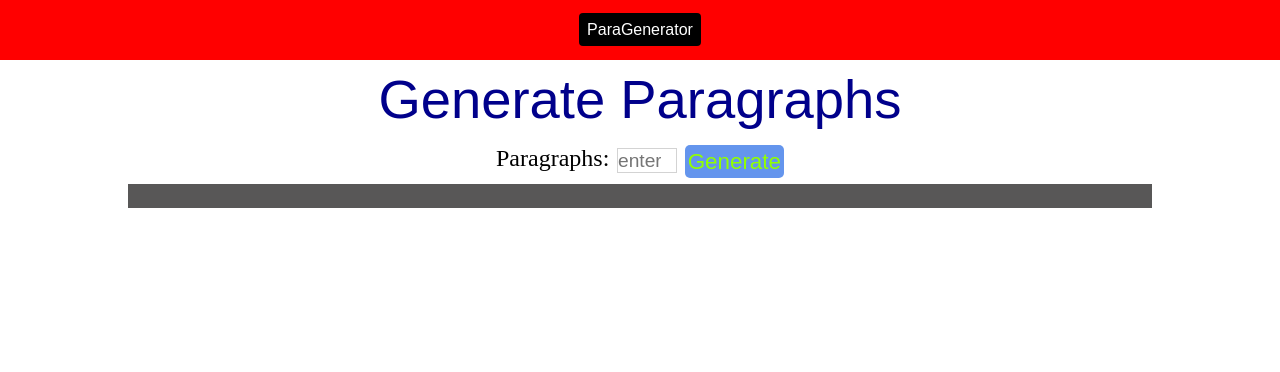
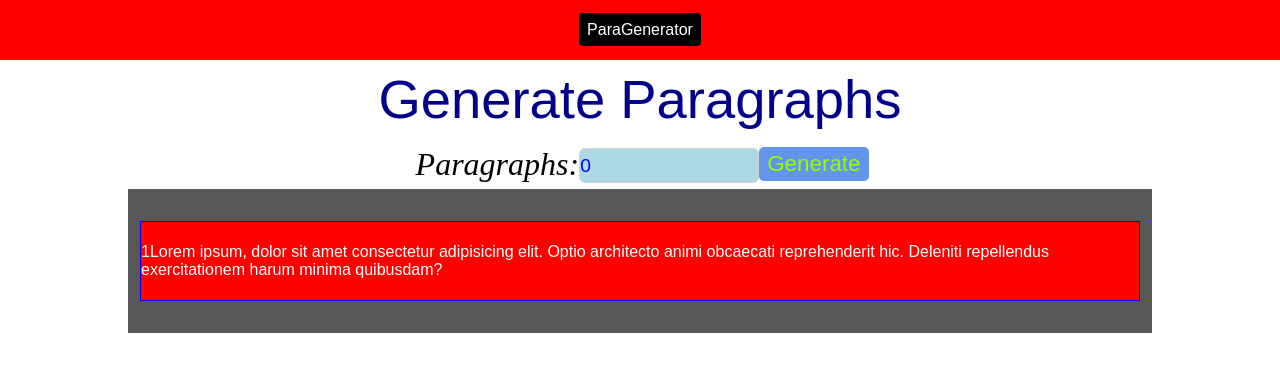
Before and after one commit to RMHamzaArif89/ReactJs-Mini-Projects, a React (Vite) app in the folder ReactMini_Pro11_to_15/: page /paragen in a window 1280 px wide. Both pictures are taken after a click on the button "Generate". Shown: the top 372 px of the page. Built offline with nearby package versions, Linux system fonts and the light colour scheme.

Commit message:
using useState if condition & slise method created the paragraph generator...

```diff
--- a/ReactMini_Pro11_to_15/src/components/randomParaGen/ParaGen.jsx
+++ b/ReactMini_Pro11_to_15/src/components/randomParaGen/ParaGen.jsx
@@ -1,29 +1,48 @@
 import React, { useState } from 'react'
 import './paragen.css'
-import { preprocessCSS } from 'vite'
+import Data from './text'
+
 
 function ParaGen() {
-    const [val,setVal]=useState()
+    let [val,setVal]= useState(0)
+    const [data,setData]= useState([])
+
 
     const inpVal=(e)=>{
-    //    let v=e.target.value
-    //    setVal(v)
-    //    console.log(val)
+       let v=e.target.value
+       setVal(v)
+    }
+    let d
+    const generate=(e)=>{
+        e.preventDefault()
+        let number= parseInt(val)
+        if(val<1){
+            val = 1;
+        }
+        if(val>9){
+            val=8
+        }
+        setData(Data.slice(0,val))
     }
 
+
   return (
-    <div class="paragen">
-    <div class="heading">Generate Paragraphs</div>
-    <div class="pa">
+    <div className="paragen">
+    <div className="heading">Generate Paragraphs</div>
+    <div className="pa">
         <label for="">Paragraphs:</label>
-        <input type="number" value='' placeholder="enter" id="number" onChange={inpVal}/>
-        <button type="submit" class="generate">Generate</button>
+        <input type="number" value={val} placeholder="enter" id="number" onChange={inpVal}/>
+        <button type="submit" className="generate" onClick={generate}>Generate</button>
     </div>
 
 
-    <div class="con-text">
-
-    </div>
+<div className="con-text">
+    {data.map((i,index)=>{
+        return (
+            <p key={index}>{i}</p>
+        )
+    })}
+</div>
 </div>
   )
 }
--- a/ReactMini_Pro11_to_15/src/components/randomParaGen/paragen.css
+++ b/ReactMini_Pro11_to_15/src/components/randomParaGen/paragen.css
@@ -18,29 +18,32 @@
 }
 
 .pa {
-    width: 300px;
-    height: 45px;
-    display: inline-block;
+    width: 45%;
+    height:5%;
     background: white;
     display: flex;
-    justify-content: space-between;
+    justify-content: space-around;
+    align-items: center;
     padding: 6px;
 
 }
 
 .pa label {
-    font-size: 24px;
+    font-size: 2rem;
     color: black;
-
+     font-family: serif;
+     font-style: italic;
 
 }
 
 .pa input {
     outline: none;
     border: none;
-    width: 60px;
-    height: 25px;
+    width: 180px;
+    height: 35px;
     border: 1px solid lightgray;
+    background: lightblue;
+    border-radius: 6px;
     position: relative;
     margin-top: 3px;
     font-size: 1.2rem;
@@ -51,7 +54,7 @@
 .pa button {
     background-color: cornflowerblue;
     font-size: 1.4rem;
-    padding: 3px;
+    padding: 4px 8px;
     color: rgb(145, 255, 0);
     border: none;
     border-radius: 5px;
@@ -67,12 +70,24 @@
     width: 100%;
     height: auto;
     padding: 12px;
+    display: flex;
+    align-items: center;
+    flex-direction: column;
 }
 .con-text p{
+    width: 100%;
+    height: 80px;
+    display: flex;
+    align-items: center;
+    justify-content: center;
+
+    background: red;
+    border: 1px solid blue;
+    margin: 2% 0;
     color: white;
     font-size: 1rem;
     font-family: sans-serif;
-    display: block;
+
 }
 
 
--- a/ReactMini_Pro11_to_15/src/components/randomParaGen/text.js
+++ b/ReactMini_Pro11_to_15/src/components/randomParaGen/text.js
@@ -1,7 +1,14 @@
-[
-    "one lreofkl fjd fjdlk djl djd dj ","two j fdklj fdjd jdkd djdlk jkl ","three Lorem ipsum dolor sit amet consectetur adipisicing elit. Dolores nam aspernatur voluptatibus facere asperiores porro necessitatibus eaque, voluptatum quasi totam ut eveniet quibusdam sint ab illo assumenda quas ducimus! Maxime nobis culpa iusto exercitationem aliquid aliquam vel earum quibusdam fugit. Sequi ducimus laudantium, odit omnis quis fuga expedita sit minima iure. Quasi, libero. Voluptas minima repellat doloremque iste aperiam neque, magni fuga earum officia dignissimos atque suscipit, unde laudantium numquam ad sequi deleniti. Harum amet repellendus libero sit eius, natus odit omnis molestias rem ipsam hic laborum? Odit voluptatibus delectus magni, deleniti autem obcaecati quod voluptates repellat eius provident nemo, natus sunt fugiat incidunt unde maxime. Id porro suscipit consequatur sit quibusdam architecto repudiandae, et itaque vel doloribus ea perferendis blanditiis expedita voluptates possimus ad distinctio reiciendis ipsam delectus tempora doloremque? Nostrum delectus rem quidem quisquam adipisci nisi a assumenda",
-    "four Lorem ipsum dolor sit amet consectetur adipisicing elit. Dolores nam aspernatur voluptatibus facere asperiores porro necessitatibus eaque, voluptatum quasi totam ut eveniet quibusdam sint ab illo assumenda quas ducimus! Maxime nobis culpa iusto exercitationem aliquid aliquam vel earum quibusdam fugit. Sequi ducimus laudantium, odit omnis quis fuga expedita sit minima iure. Quasi, libero. Voluptas minima repellat doloremque iste aperiam neque, magni fuga earum officia dignissimos atque suscipit, unde laudantium numquam ad sequi deleniti. Harum amet repellendus libero sit eius, natus odit omnis molestias rem ipsam hic laborum? Odit voluptatibus delectus magni, deleniti autem obcaecati quod voluptates repellat eius provident nemo, natus sunt fugiat incidunt unde maxime. Id porro suscipit consequatur sit quibusdam architecto repudiandae, et itaque vel doloribus ea perferendis blanditiis expedita voluptates possimus ad distinctio reiciendis ipsam delectus tempora doloremque? Nostrum delectus rem quidem quisquam adipisci nisi a assumenda",
-    " five Lorem ipsum dolor sit amet consectetur adipisicing elit. Dolores nam aspernatur voluptatibus facere asperiores porro necessitatibus eaque, voluptatum quasi totam ut eveniet quibusdam sint ab illo assumenda quas ducimus! Maxime nobis culpa iusto exercitationem aliquid aliquam vel earum quibusdam fugit. Sequi ducimus laudantium, odit omnis quis fuga expedita sit minima iure. Quasi, libero. Voluptas minima repellat doloremque iste aperiam neque, magni fuga earum officia dignissimos atque suscipit, unde laudantium numquam ad sequi deleniti. Harum amet repellendus libero sit eius, natus odit omnis molestias rem ipsam hic laborum? Odit voluptatibus delectus magni, deleniti autem obcaecati quod voluptates repellat eius provident nemo, natus sunt fugiat incidunt unde maxime. Id porro suscipit consequatur sit quibusdam architecto repudiandae, et itaque vel doloribus ea perferendis blanditiis expedita voluptates possimus ad distinctio reiciendis ipsam delectus tempora doloremque? Nostrum delectus rem quidem quisquam adipisci nisi a assumenda?",
-    " six Lorem ipsum dolor sit amet consectetur adipisicing elit. Dolores nam aspernatur voluptatibus facere asperiores porro necessitatibus eaque, voluptatum quasi totam ut eveniet quibusdam sint ab illo assumenda quas ducimus! Maxime nobis culpa iusto exercitationem aliquid aliquam vel earum quibusdam fugit. Sequi ducimus laudantium, odit omnis quis fuga expedita sit minima iure. Quasi, libero. Voluptas minima repellat doloremque iste aperiam neque, magni fuga earum officia dignissimos atque suscipit, unde laudantium numquam ad sequi deleniti. Harum amet repellendus libero sit eius, natus odit omnis molestias rem ipsam hic laborum? Odit voluptatibus delectus magni, deleniti autem obcaecati quod voluptates repellat eius provident nemo, natus sunt fugiat incidunt unde maxime. Id porro suscipit consequatur sit quibusdam architecto repudiandae, et itaque vel doloribus ea perferendis blanditiis expedita voluptates possimus ad distinctio reiciendis ipsam delectus tempora doloremque? Nostrum delectus rem quidem quisquam adipisci nisi a assumenda?",
-    " seven Lorem ipsum dolor sit amet consectetur adipisicing elit. Dolores nam aspernatur voluptatibus facere asperiores porro necessitatibus eaque, voluptatum quasi totam ut eveniet quibusdam sint ab illo assumenda quas ducimus! Maxime nobis culpa iusto exercitationem aliquid aliquam vel earum quibusdam fugit. Sequi ducimus laudantium, odit omnis quis fuga expedita sit minima iure. Quasi, libero. Voluptas minima repellat doloremque iste aperiam neque, magni fuga earum officia dignissimos atque suscipit, unde laudantium numquam ad sequi deleniti. Harum amet repellendus libero sit eius, natus odit omnis molestias rem ipsam hic laborum? Odit voluptatibus delectus magni, deleniti autem obcaecati quod voluptates repellat eius provident nemo, natus sunt fugiat incidunt unde maxime. Id porro suscipit consequatur sit quibusdam architecto repudiandae, et itaque vel doloribus ea perferendis blanditiis expedita voluptates possimus ad distinctio reiciendis ipsam delectus tempora doloremque? Nostrum delectus rem quidem quisquam adipisci nisi a assumenda?"
+const Data=[
+   '1Lorem ipsum, dolor sit amet consectetur adipisicing elit. Optio architecto animi obcaecati reprehenderit hic. Deleniti repellendus exercitationem harum minima quibusdam?',
+   '2Lorem ipsum, dolor sit amet consectetur adipisicing elit. Optio architecto animi obcaecati reprehenderit hic. Deleniti repellendus exercitationem harum minima quibusdam?',
+   '3Lorem ipsum, dolor sit amet consectetur adipisicing elit. Optio architecto animi obcaecati reprehenderit hic. Deleniti repellendus exercitationem harum minima quibusdam?',
+   '4Lorem ipsum, dolor sit amet consectetur adipisicing elit. Optio architecto animi obcaecati reprehenderit hic. Deleniti repellendus exercitationem harum minima quibusdam?',
+   '5Lorem ipsum, dolor sit amet consectetur adipisicing elit. Optio architecto animi obcaecati reprehenderit hic. Deleniti repellendus exercitationem harum minima quibusdam?',
+   '6Lorem ipsum, dolor sit amet consectetur adipisicing elit. Optio architecto animi obcaecati reprehenderit hic. Deleniti repellendus exercitationem harum minima quibusdam?',
+   '7Lorem ipsum, dolor sit amet consectetur adipisicing elit. Optio architecto animi obcaecati reprehenderit hic. Deleniti repellendus exercitationem harum minima quibusdam?',
+   '8Lorem ipsum, dolor sit amet consectetur adipisicing elit. Optio architecto animi obcaecati reprehenderit hic. Deleniti repellendus exercitationem harum minima quibusdam?',
+   '9Lorem ipsum, dolor sit amet consectetur adipisicing elit. Optio architecto animi obcaecati reprehenderit hic. Deleniti repellendus exercitationem harum minima quibusdam?',
+   '10Lorem ipsum, dolor sit amet consectetur adipisicing elit. Optio architecto animi obcaecati reprehenderit hic. Deleniti repellendus exercitationem harum minima quibusdam?',
 ]
+
+export default Data;
```
